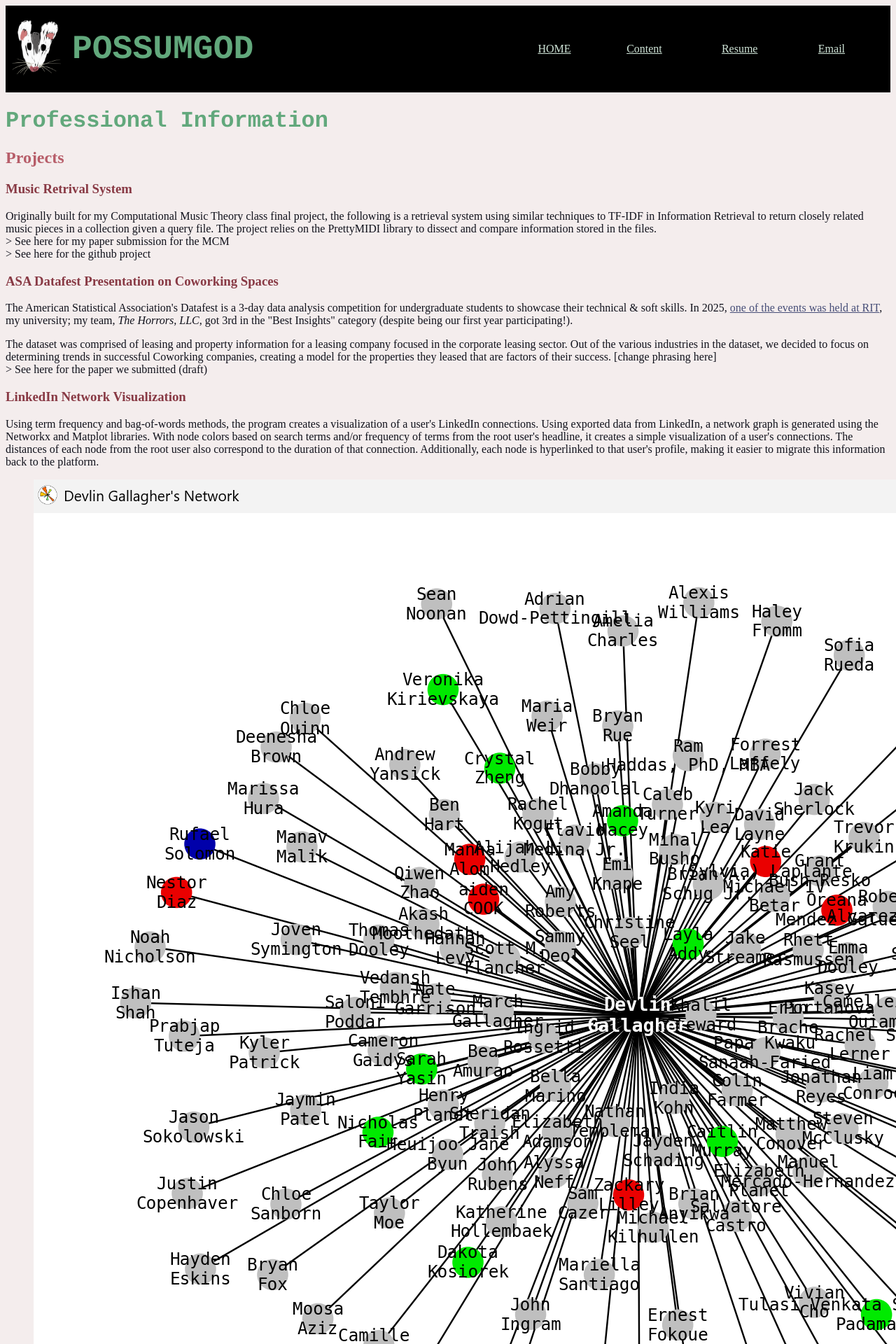
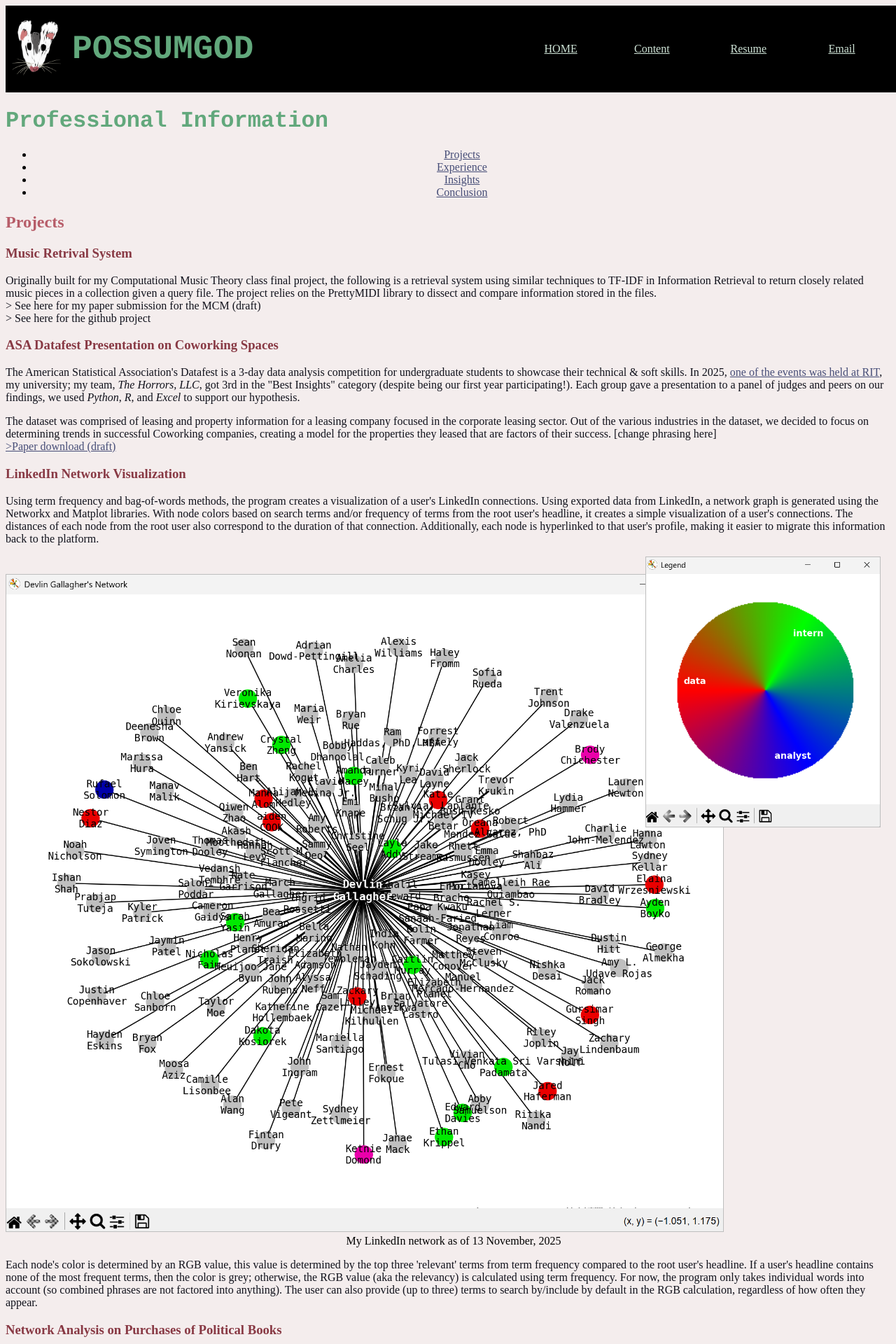
Before and after one commit to possumgod/possumgod.github.io, a PHP site: page /content.html in a window 1280 px wide; the page is wider, and only the part inside the window is pictured. Shown: the top 1920 px of that part at 70% size. Run offline with PHP 8.4, Linux system fonts and the light colour scheme.

Commit message:
finishing up content on projects

```diff
--- a/content.html
+++ b/content.html
@@ -1,5 +1,7 @@
 <!DOCTYPE html>
 <html>
+
+
     <head>
         <meta charset="utf-8">
         <meta http-equiv="X-UA-Compatible" content="IE=edge">
@@ -9,6 +11,8 @@
         <meta name="viewport" content="width=device-width, initial-scale=1">
         <link rel="stylesheet" href="style.css">
     </head>
+
+
     <header>
         <table style="width: 100%;">
             <tr>
@@ -18,7 +22,7 @@
                 <td>
                     <h1>POSSUMGOD</h1>
                 </td>
-                <nav>
+                <nav id="main_nav">
                 <td>
                     <a href="/index.html">HOME</a>
                 </td>
@@ -35,40 +39,55 @@
             </tr>
         </table>
     </header>
+
+
     <body>
         <script src="" async defer></script>
         <h1>Professional Information</h1>
-        <h2>Projects</h2>
+        <nav id="prof_nav">
+            <ul>
+                <li><a href="#projects" class="active">Projects</a></li>
+                <li><a href="#experience">Experience</a></li>
+                <li><a href="#insights">Insights</a></li>
+                <li><a href="#conclusion">Conclusion</a></li>
+            </ul>
+        </nav>
+        <h2 id="projects">Projects</h2>
+
         <h3>Music Retrival System</h3>
         <p>
             Originally built for my Computational Music Theory class final project, the following is a retrieval system using similar techniques
             to TF-IDF in Information Retrieval to return closely related music pieces in a collection given a query file. The project relies on
             the PrettyMIDI library to dissect and compare information stored in the files.
-            <br>> See here for my paper submission for the MCM
+            <br>> See here for my paper submission for the MCM (draft)
             <br>> See here for the github project
         </p>
+
         <h3>ASA Datafest Presentation on Coworking Spaces</h3>
         <p>
             The American Statistical Association's Datafest is a 3-day data analysis competition for undergraduate students to showcase their technical &
             soft skills. In 2025, <a href="https://www.rit.edu/science/datafest">one of the events was held at RIT</a>, my university; my team,
-            <i>The Horrors, LLC</i>, got 3rd in the "Best Insights" category (despite being our first year participating!).
+            <i>The Horrors, LLC</i>, got 3rd in the "Best Insights" category (despite being our first year participating!). Each group gave a presentation to
+            a panel of judges and peers on our findings, we used <em>Python</em>, <em>R</em>, and <em>Excel</em> to support our hypothesis.
         </p>
         <p>
             The dataset was comprised of leasing and property information for a leasing company focused in the corporate leasing sector. Out of the various
             industries in the dataset, we decided to focus on determining trends in successful Coworking companies, creating a model for the properties they
             leased that are factors of their success. [change phrasing here]
-            <br>> See here for the paper we submitted (draft)
+            <br><a href="Files/N5_The_Horrors_LLC.pdf" download>>Paper download (draft)</a>
         </p>
+
         <h3>LinkedIn Network Visualization</h3>
-        <p>
+        <p style="padding-bottom: 25px;">
             Using term frequency and bag-of-words methods, the program creates a visualization of a user's LinkedIn connections. Using exported data from
             LinkedIn, a network graph is generated using the Networkx and Matplot libraries. With node colors based on search terms and/or frequency of terms
             from the root user's headline, it creates a simple visualization of a user's connections. The distances of each node from the root user also
             correspond to the duration of that connection. Additionally, each node is hyperlinked to that user's profile, making it easier to migrate this
             information back to the platform.
         </p>
-            <figure>
-                <img src="images/network_13-11-25.png" alt="My Linkedin network run through the program, some user nodes are red, green, blue, or pink">
+            <figure id="network">
+                <img src="images/network_13-11-25.png" alt="My Linkedin network run through the program, some user nodes are red, green, blue, or pink" id="network_graph">
+                <img src="images/network_legend1.png" alt="legend for network, red is 'data', green is 'intern' and blue is 'analyst'" id="network_legend">
                 <figcaption style="text-align: center;">My LinkedIn network as of 13 November, 2025</figcaption>
             </figure>
         <p>
@@ -77,12 +96,29 @@
             term frequency. For now, the program only takes individual words into account (so combined phrases are not factored into anything). The user can also
             provide (up to three) terms to search by/include by default in the RGB calculation, regardless of how often they appear.
         </p>
-        <h2>Experience (talk about metrics!!!)</h2>
+
+        <h3>Network Analysis on Purchases of Political Books</h3>
+        <p>
+            Based on a dataset from 2004, collected by Krebs, V., I wrote up an analysis on grouping behavior of political books purchases from during the US presidental election.
+            Through graph analysis using <em>Gephi</em> and <em>Tableau</em>, I determined several groups of "buyers" for political books; also categorizing their estimated leanings
+            using their purchases based on clustering and centrality. I also hypothosized how these groups have changed in recent elections and what other topics this model could apply to.
+        </p>
+        <img src="images/politicalbooks.png" alt="please visit [] to read the text">
+
+        <h3>Text-based Adventure Game</h3>
+        <p>
+            This is one of my first projects, back from high school, but I am still very proud of the work I put in, even today. Made in <em>Python</em>, you play as a detective tasked with
+            solving a murder mystery. While a relatively simple premise, the real twist is when you replay it ;)
+            <br>> See here to give it a try!
+        </p>
+
+        <h2 id="experience">Experience (talk about metrics!!!)</h2>
         <h3>Ivy Capital Partners | Dublin, Ireland</h3>
         <h4>Intern [Sept - Nov, 2025]</h4>
         <p>
             Working with a variety of global clients to bring them key insights for the work done by Ivy Capital.
         </p>
+
         <h3>Reporter Magazine | Rochester, NY, US</h3>
         <h4>IT Manager & Systems Admin [August 2024 - Current]</h4>
         <p>
@@ -92,4 +128,6 @@
         <li><a href="https://www.linkedin.com/in/devlin-gallagher">LinkedIn</a></li>
         <li><a href="https://substack.com/@possumgod?">Substack</a></li>
     </body>
+
+
 </html>
--- a/style.css
+++ b/style.css
@@ -1,4 +1,5 @@
 header {
+    width: 100vw;
     background-color: black;
 }
 
@@ -44,4 +45,30 @@ p {
 
 a {
     color: rgb(70, 77, 119);
+    text-decoration: underline;
 }
+
+#network {
+    margin: auto;
+    position: relative;
+    width: 100vw;
+    height: auto;
+}
+
+#network_graph {
+    border: 1px solid rgb(190, 190, 190);
+    position: relative;
+    width: 80%;
+    height: auto;
+    z-index: 1;
+}
+
+#network_legend {
+    border: 1px solid rgb(190, 190, 190);
+    position: absolute;
+    height: 40%;
+    z-index: 2;
+    float: right;
+    top: -25px;
+    right: 30px;
+}
```
Also changed, not shown: draggable_network.js (added, +49 -0 lines), sidebar.js (added, +21 -0 lines), style2.css (added, +53 -0 lines), images/politicalbooks.png (added), 1 other file.
